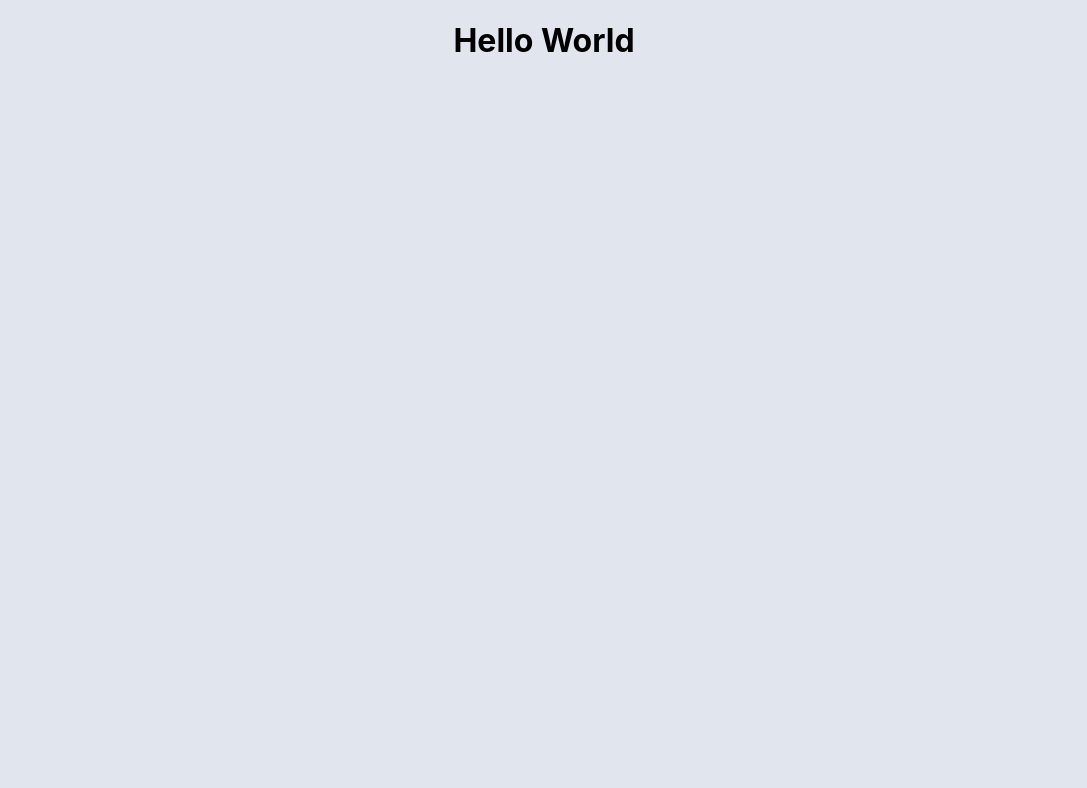
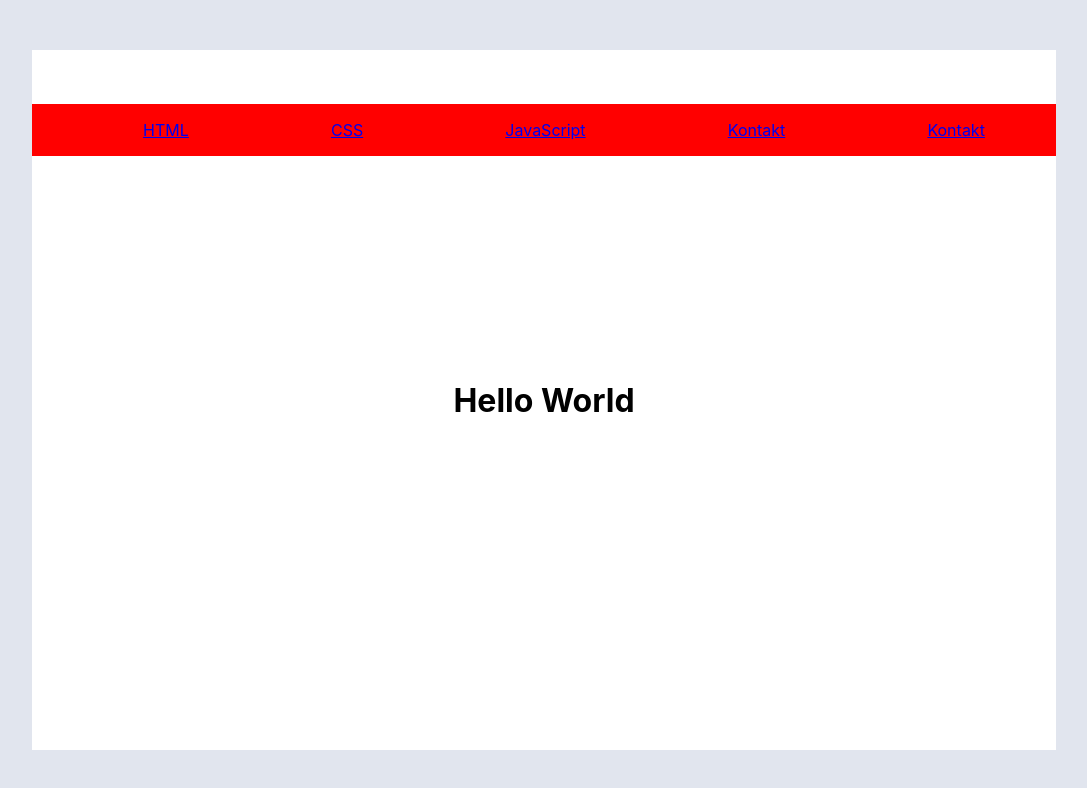
Before and after one commit to TordWestby/uin23ak3_resourceapp_group_TordHaraldWestby, a React (Create React App) app in the folder my-app/: page / in a window 1280 px wide. Shown: the top 788 px of the page, without its empty margins (96-1183 px from the left). Built offline with nearby package versions, Linux system fonts and the light colour scheme.

Commit message:
Små endringer
Mindre endringer av styling
- Fått på plass "boksen"
-- Fått navbar halveis på plass
-- Fått festet navbar semi på plass!

- Mangler
-- Style navbar til å sitte etter div og ikke selve fila
-- Styling av innholdet
-- Styling av farger

```diff
--- a/my-app/package.json
+++ b/my-app/package.json
@@ -46,6 +46,7 @@
     "css-minify": "^2.0.0",
     "npm-run-all": "^4.1.5",
     "postcss-cli": "^11.0.0",
+    "react-router-dom": "^6.22.3",
     "sass": "^1.72.0"
   }
 }
--- a/my-app/src/App.jsx
+++ b/my-app/src/App.jsx
@@ -1,12 +1,17 @@
+// App.jsx
+
+import React from 'react';
+import Nav from './components/nav';
 import './css/main.scss';
 
 function App() {
   return (
-      <div className='main'>
-        <div className='content'>
-          <h1>Hello World</h1>
-        </div>
+    <div className='main'>
+      <div className='content'>
+        <Nav />
+        <h1>Hello World</h1>
       </div>
+    </div>
   );
 }
 
--- /dev/null
+++ b/my-app/src/components/nav.jsx
@@ -0,0 +1,19 @@
+// components/nav.jsx
+
+import React from 'react';
+
+const Nav = () => {
+  return (
+    <nav className="navbar">
+      <ul className="nav-list">
+        <li className="nav-item"><a href="#">HTML</a></li>
+        <li className="nav-item"><a href="#">CSS</a></li>
+        <li className="nav-item"><a href="#">JavaScript</a></li>
+        <li className="nav-item"><a href="#">Kontakt</a></li>
+        <li className="nav-item"><a href="#">Kontakt</a></li>
+      </ul>
+    </nav>
+  );
+};
+
+export default Nav;
--- a/my-app/src/css/main.scss
+++ b/my-app/src/css/main.scss
@@ -1,3 +1,4 @@
+// css/main.scss
 
 :root {
     --font: "Roboto", sans-serif;
@@ -9,20 +10,48 @@
     --white: #fff;
 }
 
-* {
-    background-color: var(--background-color);
+body {
+    margin: 0;
 }
 
 .main {
     display: flex;
     justify-content: center;
-    width: 100%;
-    height: 100%;
+    align-items: center;
+    min-height: 100vh;
+    background-color: var(--background-color);
 }
 
 .content {
     display: flex;
     justify-content: center;
+    align-items: center;
+    flex-direction: column;
     width: 80%;
     height: 700px;
+    background-color: var(--white);
 }
+
+
+
+.navbar {
+    position: absolute;
+    top: 6.5rem;
+    width: 80%;
+    height: auto;
+    background-color: red;
+}
+
+.navbar .nav-list {
+    display: flex;
+    flex-direction: row;
+    text-decoration: none;
+}
+
+.nav-list li {
+    display: flex;
+    align-items:center;
+    justify-content: center;
+    margin: auto;
+    list-style: none;
+}
```
Also changed, not shown: 1 other file (tests, documents, lock files or other folders).
